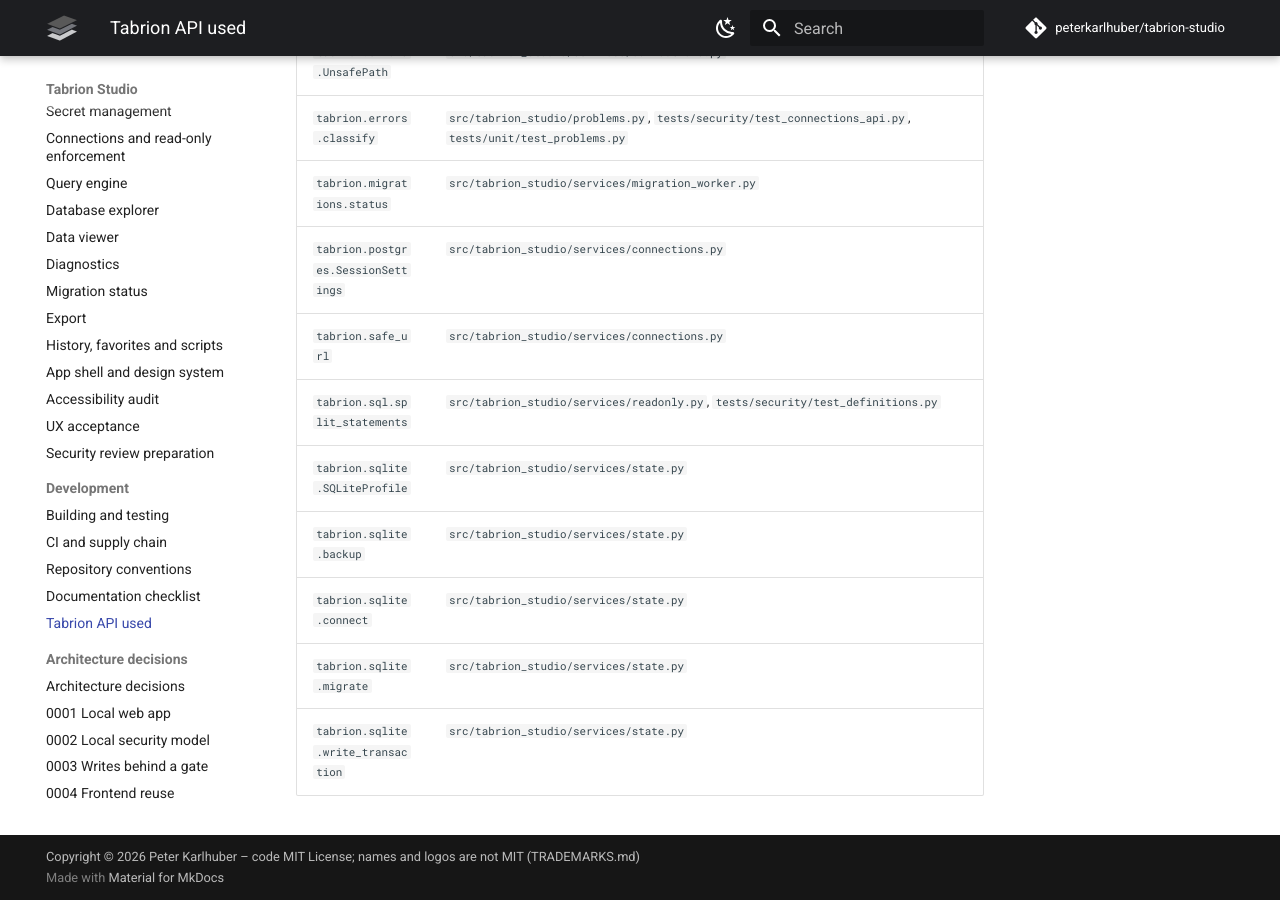
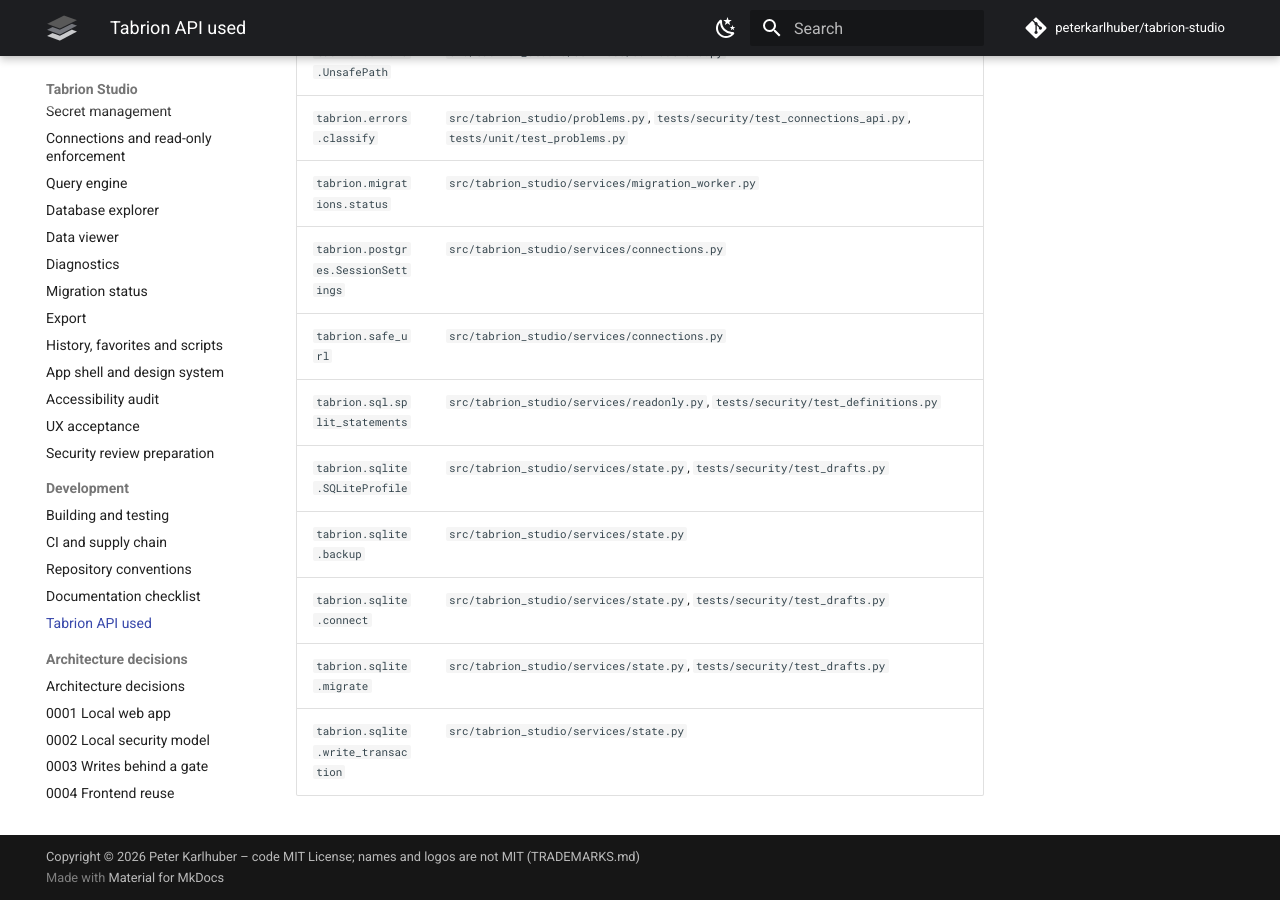
Before and after one commit to peterkarlhuber/tabrion-studio, an MkDocs documentation site: the page built from docs/api-consumers.md, in a window 1280 px wide and 900 px high, scrolled down 2421 px. Built offline with MkDocs 1.6.1 and Material for MkDocs 9.7.7, drawn with Linux system fonts in a browser that asks for light colours; comment, search, counter and statistics services are not loaded.

Commit message:
TD-033 drafts: list the drafts test's tabrion.sqlite uses in docs/api-consumers.md
Co-Authored-By: Claude Opus 5.5 <noreply@anthropic.com>
Claude-Session: https://claude.ai/code/session_011tY7TC7Nu5VGro3DJGJcv8

```diff
--- a/docs/api-consumers.md
+++ b/docs/api-consumers.md
@@ -38,8 +38,8 @@ is used.
 | `tabrion.postgres.SessionSettings` | `src/tabrion_studio/services/connections.py` |
 | `tabrion.safe_url` | `src/tabrion_studio/services/connections.py` |
 | `tabrion.sql.split_statements` | `src/tabrion_studio/services/readonly.py`, `tests/security/test_definitions.py` |
-| `tabrion.sqlite.SQLiteProfile` | `src/tabrion_studio/services/state.py` |
+| `tabrion.sqlite.SQLiteProfile` | `src/tabrion_studio/services/state.py`, `tests/security/test_drafts.py` |
 | `tabrion.sqlite.backup` | `src/tabrion_studio/services/state.py` |
-| `tabrion.sqlite.connect` | `src/tabrion_studio/services/state.py` |
-| `tabrion.sqlite.migrate` | `src/tabrion_studio/services/state.py` |
+| `tabrion.sqlite.connect` | `src/tabrion_studio/services/state.py`, `tests/security/test_drafts.py` |
+| `tabrion.sqlite.migrate` | `src/tabrion_studio/services/state.py`, `tests/security/test_drafts.py` |
 | `tabrion.sqlite.write_transaction` | `src/tabrion_studio/services/state.py` |
```
